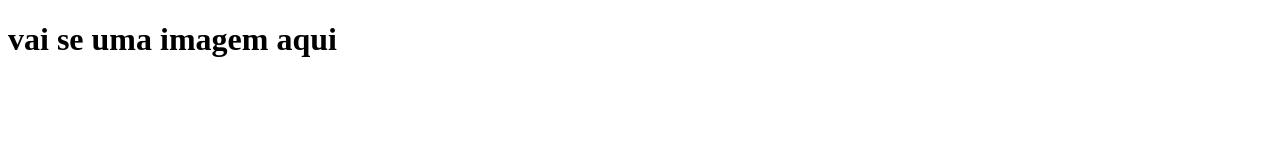
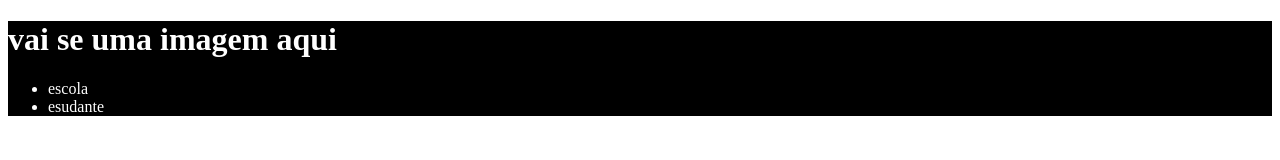
Before and after one commit to pelezinzxk/site_turma_creativa, a plain HTML site: page index.html in a window 1280 px wide. Drawn offline with Linux system fonts and the light colour scheme.

Commit message:
Add files via upload

```diff
--- a/index.html
+++ b/index.html
@@ -5,8 +5,15 @@
     <meta http-equiv="X-UA-Compatible" content="IE=edge">
     <meta name="viewport" content="width=device-width, initial-scale=1.0">
     <title>Document</title>
+    <link rel="stylesheet" href="style.css">
 </head>
 <body>
-    <h1>vai se uma imagem aqui</h1>
+    <header>
+         <h1>vai se uma imagem aqui</h1>
+         <ul>
+            <li>escola</li>
+            <li>esudante</li>
+         </ul>
+    </header>
 </body>
 </html>
--- a/style.css
+++ b/style.css
@@ -0,0 +1,4 @@
+header{
+    background-color: black;
+    color: white;
+}
```
Also changed, not shown: alurastart logo.png (added).
